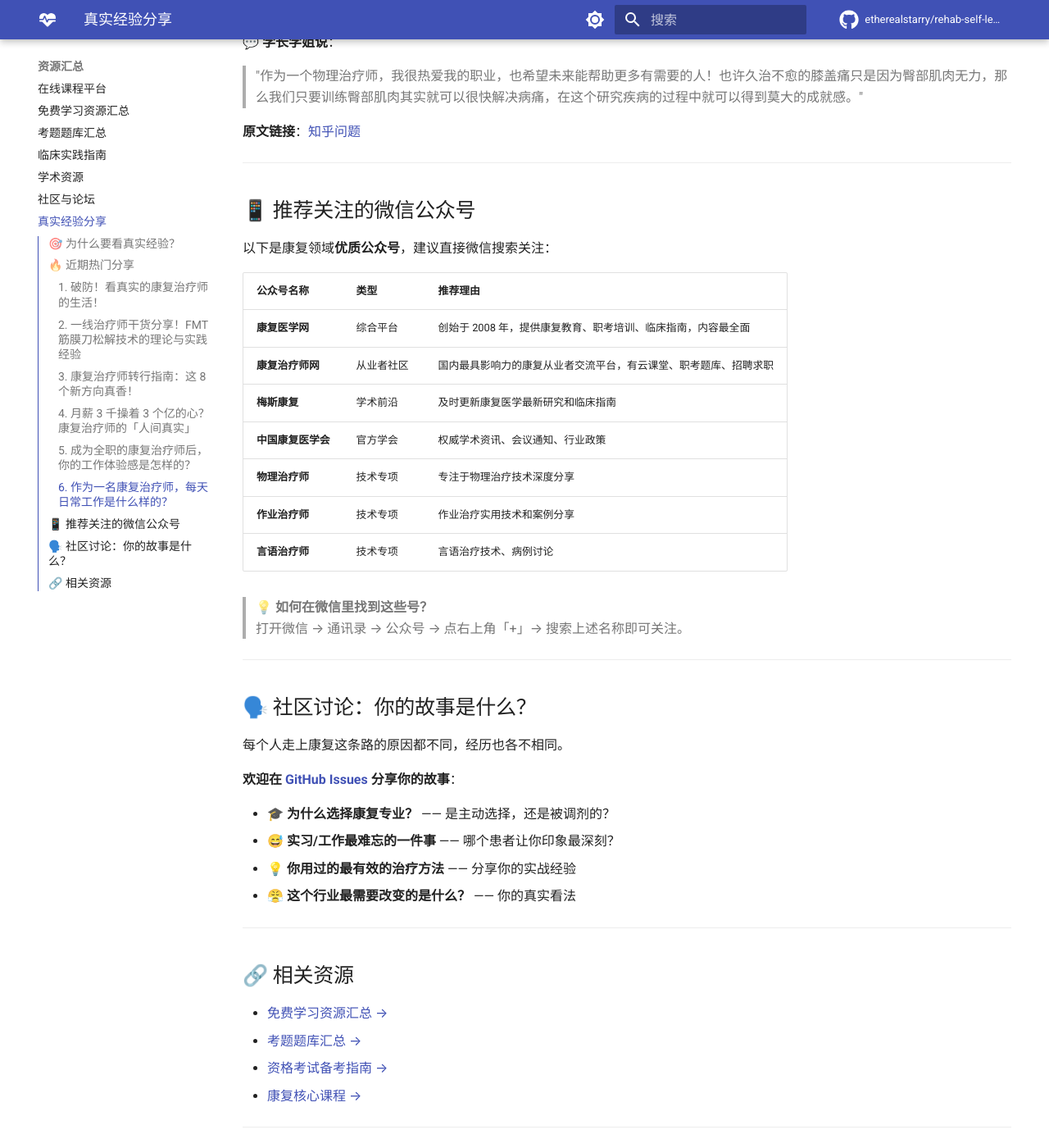
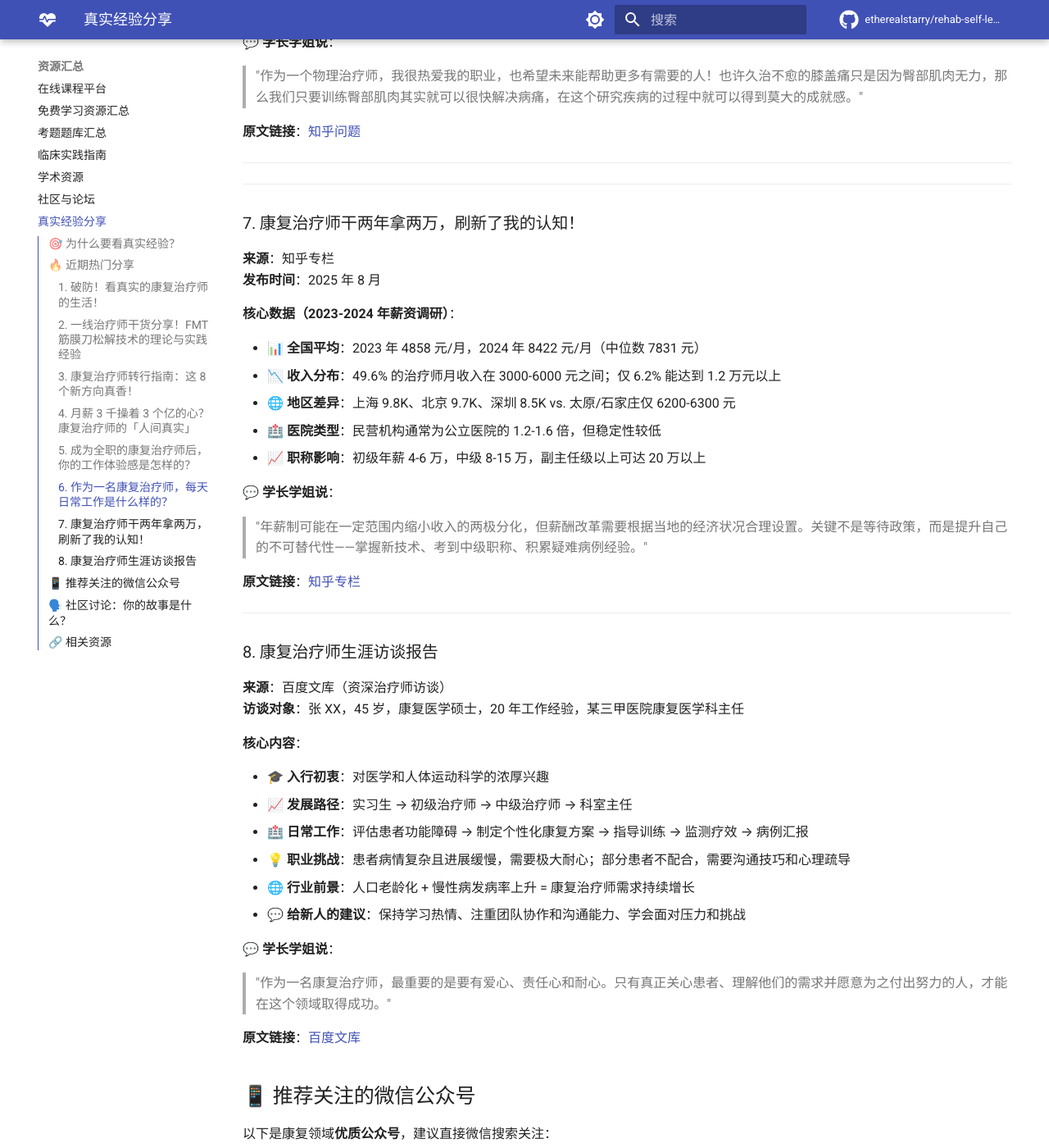
Before and after one commit to etherealstarry/rehab-self-learning, an MkDocs documentation site: the page built from docs/resources/community_voices.md, in a window 1280 px wide and 1400 px high, scrolled down 4033 px. Shown: the whole window at 82% size. Built offline with MkDocs 1.6.1 and Material for MkDocs 9.7.7, drawn with Linux system fonts in a browser that asks for light colours; comment, search, counter and statistics services are not loaded; the version menu is left out.

Commit message:
feat: 继续丰富「真实经验分享」页面
- 新增 item #7：康复治疗师干两年拿两万，刷新了我的认知（知乎专栏，2025年薪资数据）
- 新增 item #8：康复治疗师生涯访谈报告（百度文库，资深治疗师张XX访谈）
- 两篇均为真实数据/真实访谈，包含薪资分布、地区差异、职业发展路径
- community_voices.md 目前已有 8 篇真实经验文章

```diff
--- a/docs/resources/community_voices.md
+++ b/docs/resources/community_voices.md
@@ -161,6 +161,52 @@
 
 ---
 
+
+
+---
+
+### 7. 康复治疗师干两年拿两万，刷新了我的认知！
+
+**来源**：知乎专栏
+**发布时间**：2025 年 8 月
+
+**核心数据（2023-2024 年薪资调研）**：
+
+- 📊 **全国平均**：2023 年 4858 元/月，2024 年 8422 元/月（中位数 7831 元）
+- 📉 **收入分布**：49.6% 的治疗师月收入在 3000-6000 元之间；仅 6.2% 能达到 1.2 万元以上
+- 🌐 **地区差异**：上海 9.8K、北京 9.7K、深圳 8.5K vs. 太原/石家庄仅 6200-6300 元
+- 🏥 **医院类型**：民营机构通常为公立医院的 1.2-1.6 倍，但稳定性较低
+- 📈 **职称影响**：初级年薪 4-6 万，中级 8-15 万，副主任级以上可达 20 万以上
+
+**💬 学长学姐说**：
+
+> "年薪制可能在一定范围内缩小收入的两极分化，但薪酬改革需要根据当地的经济状况合理设置。关键不是等待政策，而是提升自己的不可替代性——掌握新技术、考到中级职称、积累疑难病例经验。"
+
+**原文链接**：[知乎专栏](https://zhuanlan.zhihu.com/p/1944105251457197732)
+
+---
+
+### 8. 康复治疗师生涯访谈报告
+
+**来源**：百度文库（资深治疗师访谈）
+**访谈对象**：张 XX，45 岁，康复医学硕士，20 年工作经验，某三甲医院康复医学科主任
+
+**核心内容**：
+
+- 🎓 **入行初衷**：对医学和人体运动科学的浓厚兴趣
+- 📈 **发展路径**：实习生 → 初级治疗师 → 中级治疗师 → 科室主任
+- 🏥 **日常工作**：评估患者功能障碍 → 制定个性化康复方案 → 指导训练 → 监测疗效 → 病例汇报
+- 💡 **职业挑战**：患者病情复杂且进展缓慢，需要极大耐心；部分患者不配合，需要沟通技巧和心理疏导
+- 🌐 **行业前景**：人口老龄化 + 慢性病发病率上升 = 康复治疗师需求持续增长
+- 💬 **给新人的建议**：保持学习热情、注重团队协作和沟通能力、学会面对压力和挑战
+
+**💬 学长学姐说**：
+
+> "作为一名康复治疗师，最重要的是要有爱心、责任心和耐心。只有真正关心患者、理解他们的需求并愿意为之付出努力的人，才能在这个领域取得成功。"
+
+**原文链接**：[百度文库](https://wenku.baidu.com/view/98ee58af2c4ac850ad02de80d4d8d15abe230066.html)
+
+
 ## 📱 推荐关注的微信公众号
 
 以下是康复领域**优质公众号**，建议直接微信搜索关注：
```
